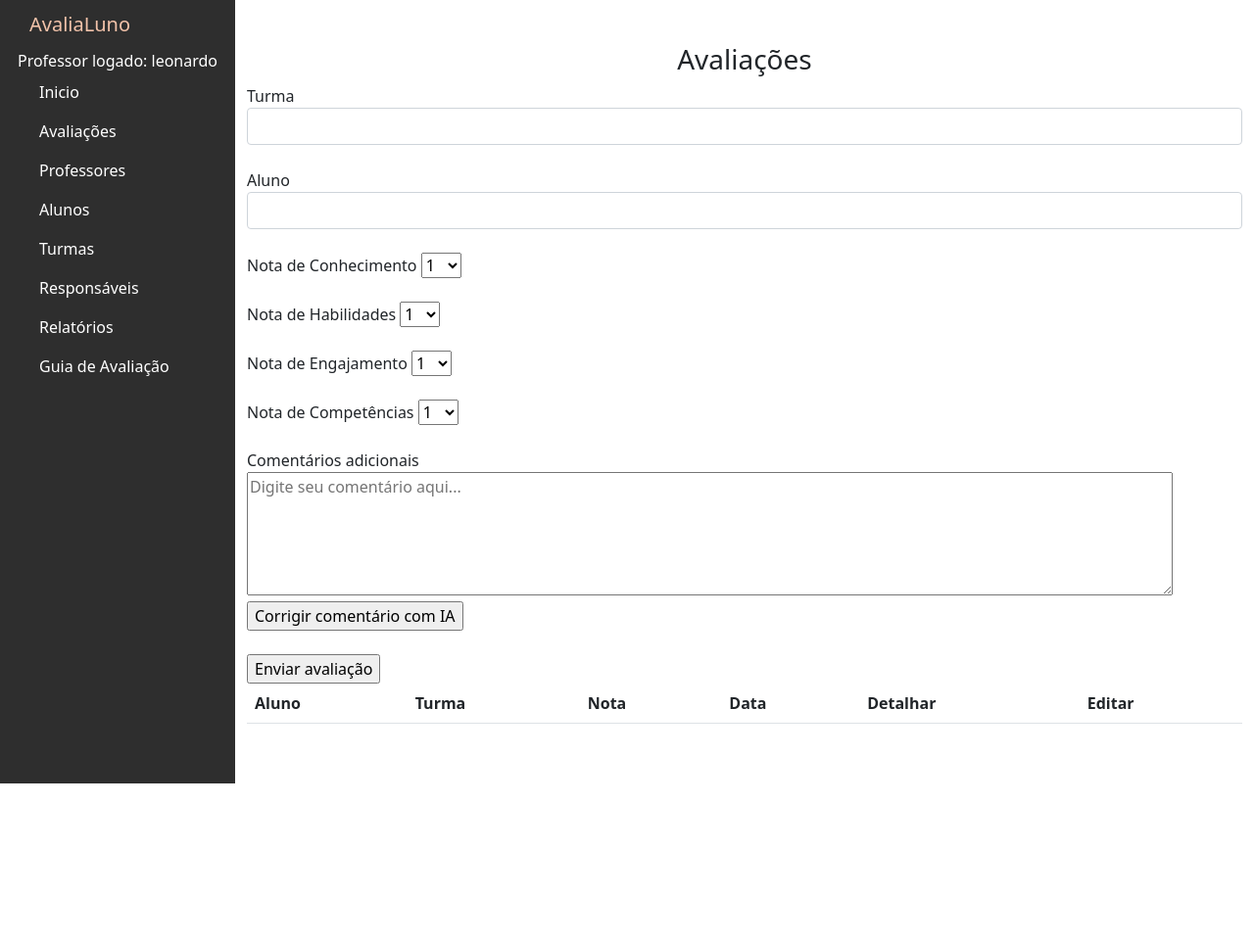
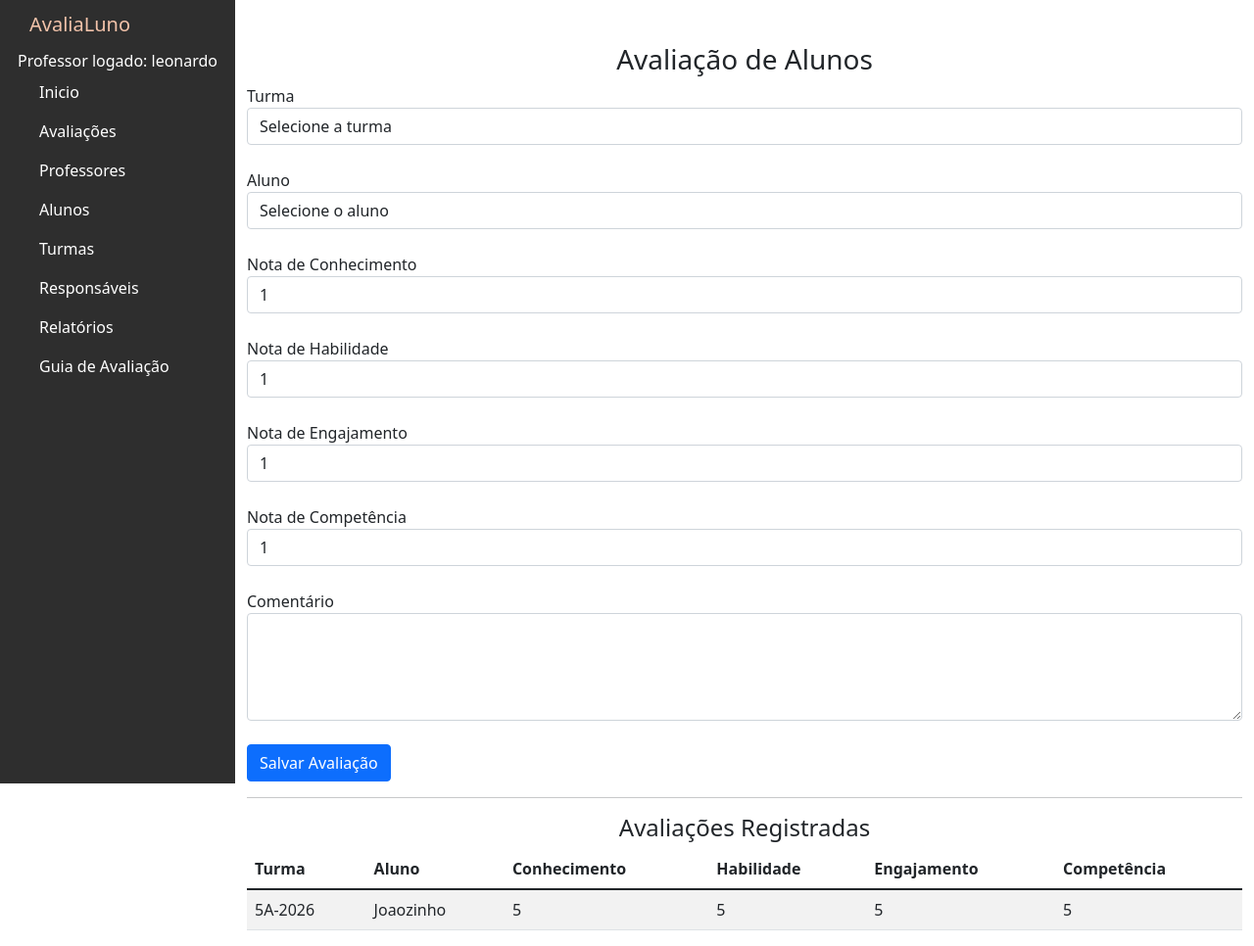
Before and after one commit to leograva/studentrating, a Django app: page /avaliacoes in a window 1280 px wide. Shown: the whole page at 98% size. Before the commit the page ends 800 px from the top, so only its background shows below. Run offline with Django 5.2, Linux system fonts and the light colour scheme; a user stored in the database is signed in; data comes from the database, SQL or seed files in the repository; data that the repository does not hold is empty.

Commit message:
mais ajustes

```diff
--- a/avaliacoes/models.py
+++ b/avaliacoes/models.py
@@ -61,18 +61,13 @@ class Professor(models.Model):
         return self.nome
 
 class Avaliacao(models.Model):
+    turma = models.ForeignKey(Turma, on_delete=models.CASCADE)
     aluno = models.ForeignKey(Aluno, on_delete=models.CASCADE)
-    professor = models.ForeignKey(Professor, on_delete=models.CASCADE)
-    nota_conhecimento = models.DecimalField(max_digits=1, decimal_places=0)
-    nota_habilidades = models.DecimalField(max_digits=1, decimal_places=0)
-    nota_engajamento = models.DecimalField(max_digits=1, decimal_places=0)
-    nota_competencias = models.DecimalField(max_digits=1, decimal_places=0)
+
+    nota_conhecimento = models.IntegerField()
+    nota_habilidade = models.IntegerField()
+    nota_engajamento = models.IntegerField()
+    nota_competencia = models.IntegerField()
+
     comentario = models.TextField(blank=True, null=True)
-    data = models.DateField()
-
-    class Meta:
-        verbose_name = "Avaliação"
-        verbose_name_plural = "Avaliações" # Define o nome plural personalizado
-
-    def __str__(self):
-        return f'{self.aluno.nome} - {self.aluno.turma} - {self.data}'
+    data_avaliacao = models.DateTimeField(auto_now_add=True)
--- a/avaliacoes/templates/avaliacoes.html
+++ b/avaliacoes/templates/avaliacoes.html
@@ -1,129 +1,143 @@
 {% extends 'base.html' %}
 {% block content %}
-<h3><center> Avaliações </center></h3>
-<form action="" method="POST">{% csrf_token %}
+
+<h3 class="text-center">Avaliação de Alunos</h3>
+
+<form method="POST">
+  {% csrf_token %}
+
+  <!-- TURMA -->
   <div class="form-group">
-      <label for="exampleFormControlInput1">Turma</label>
-      <select name="turma" class="form-control" id="exampleFormControlInput1">
+    <label>Turma</label>
+    <select name="turma" id="turma" class="form-control" required>
+      <option value="">Selecione a turma</option>
       {% for turma in lista_turmas %}
         <option value="{{ turma.id }}">{{ turma.nome }}</option>
       {% endfor %}
     </select>
-    </div><br>
+  </div>
+
+  <br>
+
+  <!-- ALUNO -->
   <div class="form-group">
-  <div class="form-group">
-      <label for="exampleFormControlInput1">Aluno</label>
-      <select name="aluno" class="form-control" id="exampleFormControlInput1">
+    <label>Aluno</label>
+    <select name="aluno" id="aluno" class="form-control" required>
+      <option value="">Selecione o aluno</option>
       {% for aluno in lista_alunos %}
-          <option value="{{ aluno.id }}">{{ aluno.nome }} - {{aluno.turma.nome}}</option>
+        <option value="{{ aluno.id }}" data-turma="{{ aluno.turma.id }}">
+          {{ aluno.nome }}
+        </option>
       {% endfor %}
     </select>
-    </div><br>
+  </div>
+
+  <br>
+
+  <!-- NOTAS -->
   <div class="form-group">
-      <label for="exampleFormControlInput1">Nota de Conhecimento</label>
-     <select name="nota" id="nota">
-  <option value="1">1</option>
-  <option value="2">2</option>
-  <option value="3">3</option>
-  <option value="4">4</option>
-  <option value="5">5</option>
-  <option value="6">6</option>
-  <option value="7">7</option>
-  <option value="8">8</option>
-  <option value="9">9</option>
-  <option value="10">10</option>
+    <label>Nota de Conhecimento</label>
+    <select name="nota_conhecimento" class="form-control" required>
+      {% for i in "12345678910"|make_list %}
+        <option value="{{ forloop.counter }}">{{ forloop.counter }}</option>
+      {% endfor %}
     </select>
   </div>
+
   <br>
+
   <div class="form-group">
-      <label for="exampleFormControlInput1">Nota de Habilidades</label>
-     <select name="nota" id="nota">
-  <option value="1">1</option>
-  <option value="2">2</option>
-  <option value="3">3</option>
-  <option value="4">4</option>
-  <option value="5">5</option>
-  <option value="6">6</option>
-  <option value="7">7</option>
-  <option value="8">8</option>
-  <option value="9">9</option>
-  <option value="10">10</option>
+    <label>Nota de Habilidade</label>
+    <select name="nota_habilidade" class="form-control" required>
+      {% for i in "12345678910"|make_list %}
+        <option value="{{ forloop.counter }}">{{ forloop.counter }}</option>
+      {% endfor %}
     </select>
   </div>
+
   <br>
+
   <div class="form-group">
-      <label for="exampleFormControlInput1">Nota de Engajamento</label>
-     <select name="nota" id="nota">
-  <option value="1">1</option>
-  <option value="2">2</option>
-  <option value="3">3</option>
-  <option value="4">4</option>
-  <option value="5">5</option>
-  <option value="6">6</option>
-  <option value="7">7</option>
-  <option value="8">8</option>
-  <option value="9">9</option>
-  <option value="10">10</option>
+    <label>Nota de Engajamento</label>
+    <select name="nota_engajamento" class="form-control" required>
+      {% for i in "12345678910"|make_list %}
+        <option value="{{ forloop.counter }}">{{ forloop.counter }}</option>
+      {% endfor %}
     </select>
   </div>
+
   <br>
+
   <div class="form-group">
-      <label for="exampleFormControlInput1">Nota de Competências</label>
-     <select name="nota" id="nota">
-  <option value="1">1</option>
-  <option value="2">2</option>
-  <option value="3">3</option>
-  <option value="4">4</option>
-  <option value="5">5</option>
-  <option value="6">6</option>
-  <option value="7">7</option>
-  <option value="8">8</option>
-  <option value="9">9</option>
-  <option value="10">10</option>
+    <label>Nota de Competência</label>
+    <select name="nota_competencia" class="form-control" required>
+      {% for i in "12345678910"|make_list %}
+        <option value="{{ forloop.counter }}">{{ forloop.counter }}</option>
+      {% endfor %}
     </select>
   </div>
+
   <br>
+
+  <!-- COMENTÁRIO -->
   <div class="form-group">
-      <label for="exampleFormControlInput1">Comentários adicionais</label>
-        <br><textarea id="comentario" name="comentario" rows="5" cols="100" placeholder="Digite seu comentário aqui..."></textarea>
-        </div> <input type="submit" value="Corrigir comentário com IA">
+    <label>Comentário</label>
+    <textarea name="comentario" rows="4" class="form-control"></textarea>
+  </div>
 
-    <div class="form-group">
   <br>
-      <input type="submit" value="Enviar avaliação">
-    </div>
+
+  <button type="submit" class="btn btn-primary">Salvar Avaliação</button>
 </form>
-  {% if messages %}
-  {% for m in messages %}
-      <div class="alert alert-warning" role="alert">
-        {{ m }}
-      </div>
-  {% endfor %}
-  {% endif %}
-<div class="table-wrapper-scroll-y my-custom-scrollbar">
-  <table class="table table-striped mb-1">
+
+<hr>
+
+<h4 class="text-center">Avaliações Registradas</h4>
+
+<table class="table table-striped">
   <thead>
     <tr>
-              <th scope="col">Aluno</th>
-              <th scope="col">Turma</th>
-              <th scope="col">Nota</th>
-              <th scope="col">Data</th>
-              <th scope="col">Detalhar</th>
-              <th scope="col">Editar</th>
+      <th>Turma</th>
+      <th>Aluno</th>
+      <th>Conhecimento</th>
+      <th>Habilidade</th>
+      <th>Engajamento</th>
+      <th>Competência</th>
     </tr>
   </thead>
-          {% for avaliacao in lista_avaliacoes %}
   <tbody>
+    {% for a in lista_avaliacoes %}
     <tr>
-                  <td>{{avaliacao.aluno.nome}}</td>
-                  <td>{{avaliacao.aluno.turma.nome}}</td>
-                  <td>{{avaliacao.nota}}</td>
-                  <td>{{avaliacao.data}}</td>
-                  <td><a href="">Detalhar</a></td>
-                  <td><a href="">Editar</a></td>
+      <td>{{ a.turma.nome }}</td>
+      <td>{{ a.aluno.nome }}</td>
+      <td>{{ a.nota_conhecimento }}</td>
+      <td>{{ a.nota_habilidade }}</td>
+      <td>{{ a.nota_engajamento }}</td>
+      <td>{{ a.nota_competencia }}</td>
     </tr>
+    {% empty %}
+    <tr>
+      <td colspan="6" class="text-center">Nenhuma avaliação cadastrada</td>
+    </tr>
+    {% endfor %}
   </tbody>
-          {% endfor %}
 </table>
-</div>
+
+<!-- JS: FILTRO DE ALUNOS POR TURMA -->
+<script>
+document.getElementById('turma').addEventListener('change', function () {
+    const turmaSelecionada = this.value;
+    const alunos = document.querySelectorAll('#aluno option');
+
+    alunos.forEach(option => {
+        if (!option.dataset.turma) return;
+
+        option.style.display =
+            option.dataset.turma === turmaSelecionada ? 'block' : 'none';
+    });
+
+    document.getElementById('aluno').value = '';
+});
+</script>
+
 {% endblock %}
--- a/avaliacoes/views.py
+++ b/avaliacoes/views.py
@@ -83,23 +83,42 @@ def deletar_responsavel(request,id):
     #else:
     #    return render(request,'logoff.html')
 
-## Turma
 def turmas(request):
-    #if request.user.is_authenticated:
-        lista_turmas = Turma.objects.all()
-        return render(request,'turmas.html',{'lista_turmas':lista_turmas})
-    #else:
-    #    return render(request,'logoff.html')
+    if request.method == 'POST':
+        if request.POST.get('nome'):
+            turma = Turma()
+            turma.nome = request.POST.get('nome')
+            turma.save()
 
-## Avaliação
+    lista_turmas = Turma.objects.all()
+    return render(request, 'turmas.html', {'lista_turmas': lista_turmas})
+
 def avaliacoes(request):
-    #if request.user.is_authenticated:
-        lista_avaliacoes = Avaliacao.objects.all()
-        lista_alunos = Aluno.objects.all()
-        lista_turmas = Turma.objects.all()
-        return render(request,'avaliacoes.html',{'lista_avaliacoes':lista_avaliacoes, 'lista_alunos': lista_alunos, 'lista_turmas':lista_turmas})
-    #else:
-    #    return render(request,'logoff.html')
+
+    if request.method == 'POST':
+        Avaliacao.objects.create(
+            turma_id=request.POST.get('turma'),
+            aluno_id=request.POST.get('aluno'),
+            nota_conhecimento=request.POST.get('nota_conhecimento'),
+            nota_habilidade=request.POST.get('nota_habilidade'),
+            nota_engajamento=request.POST.get('nota_engajamento'),
+            nota_competencia=request.POST.get('nota_competencia'),
+            comentario=request.POST.get('comentario')
+        )
+
+    lista_turmas = Turma.objects.all()
+    lista_alunos = Aluno.objects.select_related('turma').all()
+    lista_avaliacoes = Avaliacao.objects.select_related('aluno', 'turma').all()
+
+    return render(
+        request,
+        'avaliacoes.html',
+        {
+            'lista_turmas': lista_turmas,
+            'lista_alunos': lista_alunos,
+            'lista_avaliacoes': lista_avaliacoes
+        }
+    )
 
 def professores(request):
     if request.method == 'POST':
@@ -117,14 +136,27 @@ def professores(request):
     lista_professores = Professor.objects.all()
     return render(request, 'professores.html', {'lista_professores': lista_professores})
 
-## Aluno
 def alunos(request):
-    #if request.user.is_authenticated:
-        lista_turmas = Turma.objects.all()
-        lista_alunos = Aluno.objects.all()
-        return render(request,'alunos.html',{'lista_alunos':lista_alunos,'lista_turmas':lista_turmas})
-    #else:
-    #    return render(request,'logoff.html')
+    if request.method == 'POST':
+        Aluno.objects.create(
+            nome=request.POST.get('nome'),
+            turma_id=request.POST.get('turma'),
+            responsavel_id=request.POST.get('responsavel')
+        )
+
+    lista_alunos = Aluno.objects.select_related('turma', 'responsavel').all()
+    lista_turmas = Turma.objects.all()
+    lista_responsaveis = Responsavel.objects.all()
+
+    return render(
+        request,
+        'alunos.html',
+        {
+            'lista_alunos': lista_alunos,
+            'lista_turmas': lista_turmas,
+            'lista_responsaveis': lista_responsaveis
+        }
+    )
 
 def guia_avaliacao(request):
      return render(request,'guia_avaliacao.html')
```
Also changed, not shown: avaliacoes/templates/alunos.html (+52 -28 lines), avaliacoes/templates/turmas.html (+20 -10 lines), avaliacoes/migrations/0001_initial.py, avaliacoes/migrations/0002_responsavel_aluno_responsavel.py (deleted), avaliacoes/migrations/0003_avaliacao.py (deleted), avaliacoes/migrations/0004_professor_alter_aluno_options_and_more.py (deleted), avaliacoes/migrations/0005_alter_professor_materia.py (deleted), avaliacoes/migrations/0006_professor_ativo.py (deleted), avaliacoes/migrations/0007_rename_nota_avaliacao_nota_competencias_and_more.py (deleted), avaliacoes/migrations/0008_alter_professor_options_avaliacao_professor.py (deleted), db.sqlite3. Lines whose indentation alone changed are shown as unchanged.
